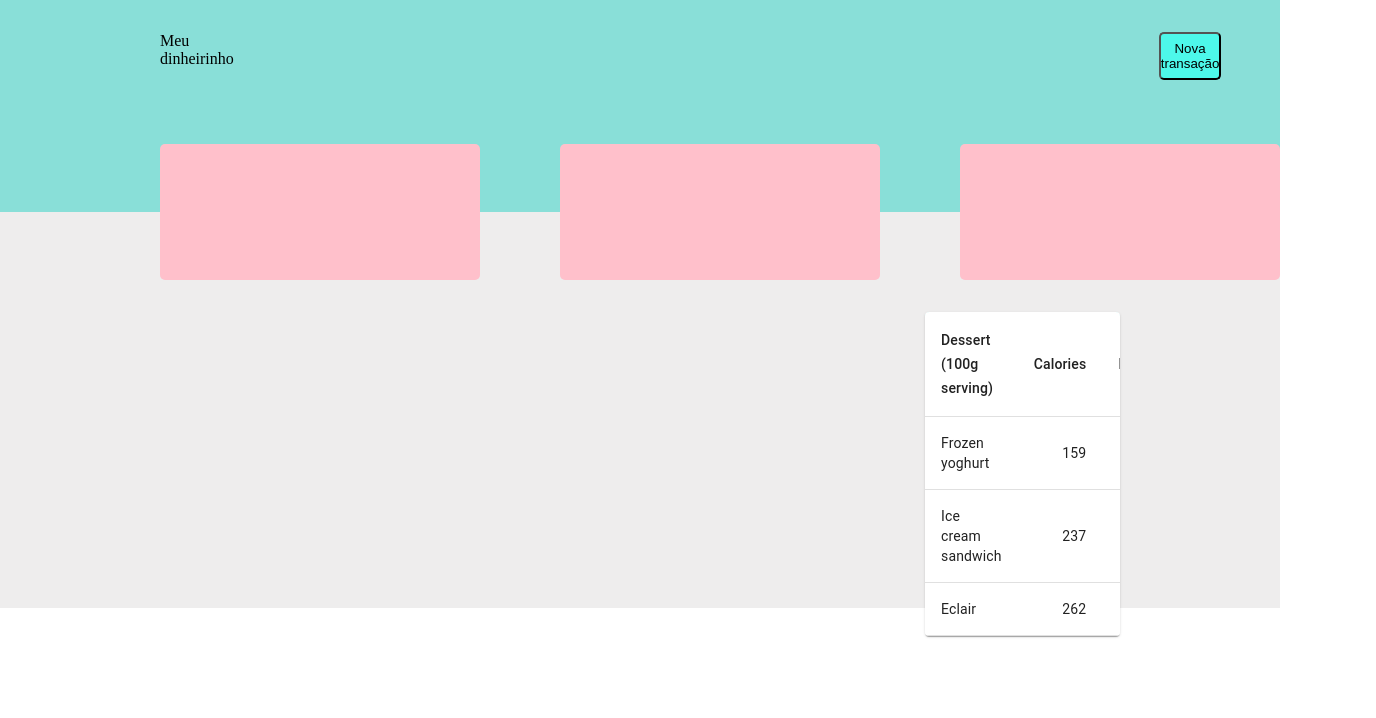
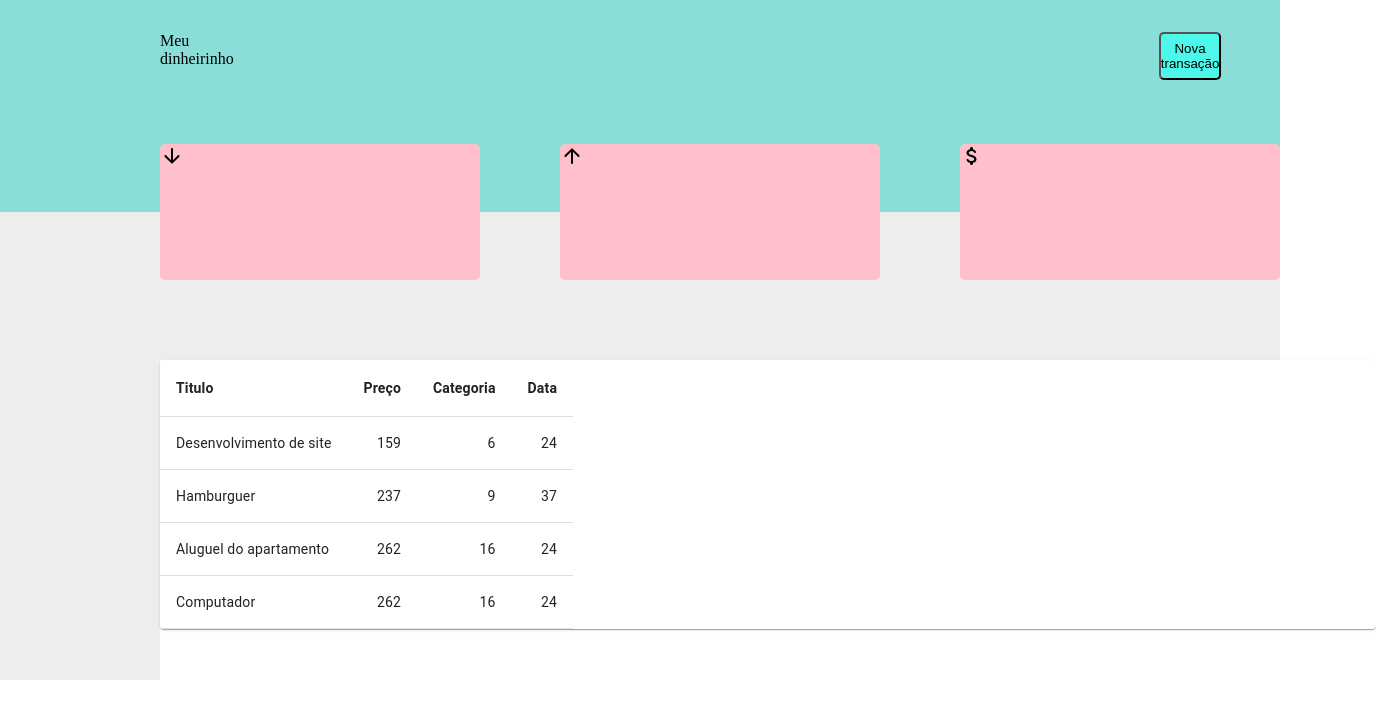
Before and after one commit to EzequielOrlanes/MeuDinheirinho, a React (Vite) app in the folder mymoney/: page / in a window 1280 px wide. Shown: the top 718 px of the page, 1376 px wide, since content can reach past the window. Built offline with nearby package versions, Linux system fonts and the light colour scheme.

Commit message:
newChanges

```diff
--- a/mymoney/index.html
+++ b/mymoney/index.html
@@ -4,7 +4,7 @@
     <meta charset="UTF-8" />
     <link rel="icon" type="image/svg+xml" href="/vite.svg" />
     <meta name="viewport" content="width=device-width, initial-scale=1.0" />
-    <title>Vite + React</title>
+    <title>MyLittleMoney</title>
   </head>
   <body>
     <div id="root"></div>
--- a/mymoney/src/Pages/Home/Home.css
+++ b/mymoney/src/Pages/Home/Home.css
@@ -22,7 +22,7 @@
 .pagina {
   background-color: rgb(238, 237, 237);
   width: 100%;
-  height: 608px;
+  height: 100%;
 }
 
 .novaTransacao {
@@ -35,6 +35,13 @@
   background-color: rgb(77, 248, 234);
 }
 
+.tabela {
+  width: 1216px;
+  height: 320px;
+  background-color: white;
+  margin: 80px;
+  margin-left: 160px;
+}
 .meuDinheirinho {
   margin-top: 32px;
   margin-left: 160px;
--- a/mymoney/src/Pages/Home/Home.jsx
+++ b/mymoney/src/Pages/Home/Home.jsx
@@ -20,7 +20,7 @@ export function Home() {
           </button>
         </div>
         <Cards />
-        <div className="novaTransacao">
+        <div className="tabela">
           <Dados />
         </div>
       </div>
--- a/mymoney/src/components/Cards/index.jsx
+++ b/mymoney/src/components/Cards/index.jsx
@@ -1,12 +1,21 @@
 import "./Cards.css";
+import ArrowDownwardRoundedIcon from "@mui/icons-material/ArrowDownwardRounded";
+import AttachMoneyRoundedIcon from "@mui/icons-material/AttachMoneyRounded";
+import ArrowUpwardRoundedIcon from "@mui/icons-material/ArrowUpwardRounded";
 
 export function Cards() {
   return (
     <>
       <div className="cartoes">
-        <div className="Entrada"></div>
-        <div className="Saida"></div>
-        <div className="Total"></div>
+        <div className="Entrada">
+          <ArrowDownwardRoundedIcon />
+        </div>
+        <div className="Saida">
+          <ArrowUpwardRoundedIcon />
+        </div>
+        <div className="Total">
+          <AttachMoneyRoundedIcon />
+        </div>
       </div>
     </>
   );
--- a/mymoney/src/components/Dados/Dados.jsx
+++ b/mymoney/src/components/Dados/Dados.jsx
@@ -1,4 +1,3 @@
-import Table from "@mui/material/Table";
 import TableBody from "@mui/material/TableBody";
 import TableCell from "@mui/material/TableCell";
 import TableContainer from "@mui/material/TableContainer";
@@ -7,14 +6,15 @@ import TableRow from "@mui/material/TableRow";
 import Paper from "@mui/material/Paper";
 
 export function Dados() {
-  function createData(name, calories, fat, carbs, protein) {
-    return { name, calories, fat, carbs, protein };
+  function createData(titulo, preço, categoria, data) {
+    return { titulo, preço, categoria, data };
   }
 
   const rows = [
-    createData("Frozen yoghurt", 159, 6.0, 24, 4.0),
-    createData("Ice cream sandwich", 237, 9.0, 37, 4.3),
-    createData("Eclair", 262, 16.0, 24, 6.0),
+    createData("Desenvolvimento de site", 159, 6.0, 24),
+    createData("Hamburguer ", 237, 9.0, 37),
+    createData("Aluguel do apartamento", 262, 16.0, 24),
+    createData("Computador", 262, 16.0, 24),
   ];
 
   return (
@@ -22,11 +22,22 @@ export function Dados() {
       <TableHead>
         {" "}
         <TableRow>
-          <TableCell>Dessert (100g serving)</TableCell>
-          <TableCell align="center">Calories</TableCell>
-          <TableCell align="right">Fat&nbsp;(g)</TableCell>
-          <TableCell align="right">Carbs&nbsp;(g)</TableCell>
-          <TableCell align="right">Protein&nbsp;(g)</TableCell>
+          <TableCell>
+            {" "}
+            <strong> Titulo </strong>
+          </TableCell>
+          <TableCell>
+            {" "}
+            <strong> Preço</strong>
+          </TableCell>{" "}
+          <TableCell>
+            {" "}
+            <strong> Categoria </strong>
+          </TableCell>{" "}
+          <TableCell>
+            {" "}
+            <strong> Data </strong>
+          </TableCell>
         </TableRow>
       </TableHead>
 
@@ -34,12 +45,11 @@ export function Dados() {
         {rows.map((row) => (
           <TableRow key={row.name}>
             <TableCell component="th" scope="row">
-              {row.name}
+              {row.titulo}
             </TableCell>
-            <TableCell align="right">{row.calories}</TableCell>
-            <TableCell align="right">{row.fat}</TableCell>
-            <TableCell align="right">{row.carbs}</TableCell>
-            <TableCell align="right">{row.protein}</TableCell>
+            <TableCell align="right">{row.preço}</TableCell>
+            <TableCell align="right">{row.categoria}</TableCell>
+            <TableCell align="right">{row.data}</TableCell>
           </TableRow>
         ))}
       </TableBody>
```
